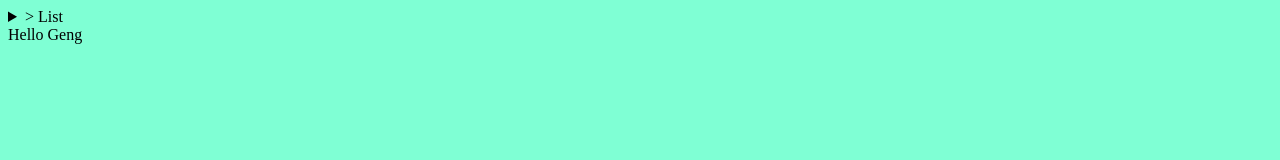
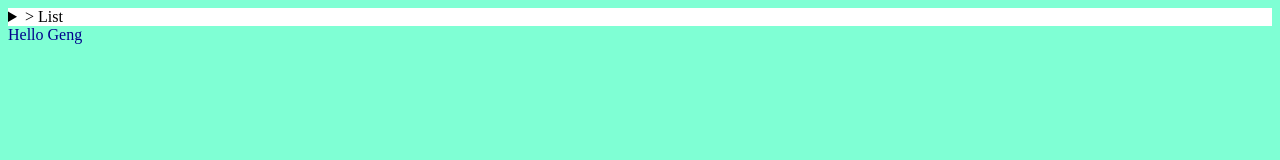
Before and after one commit to stdfaza/stdfaza.github.io, a plain HTML site: page index.html in a window 1280 px wide. Drawn offline with Linux system fonts and the light colour scheme.

Commit message:
Update style.css

```diff
--- a/style.css
+++ b/style.css
@@ -1,7 +1,11 @@
 body {
   background-color: #7FFFD4;
+  color: #00008B;
 }
-
+summary{
+  background-color: white;
+  color: #000000;
+}
 p {
   color: #000000;
 }
```
